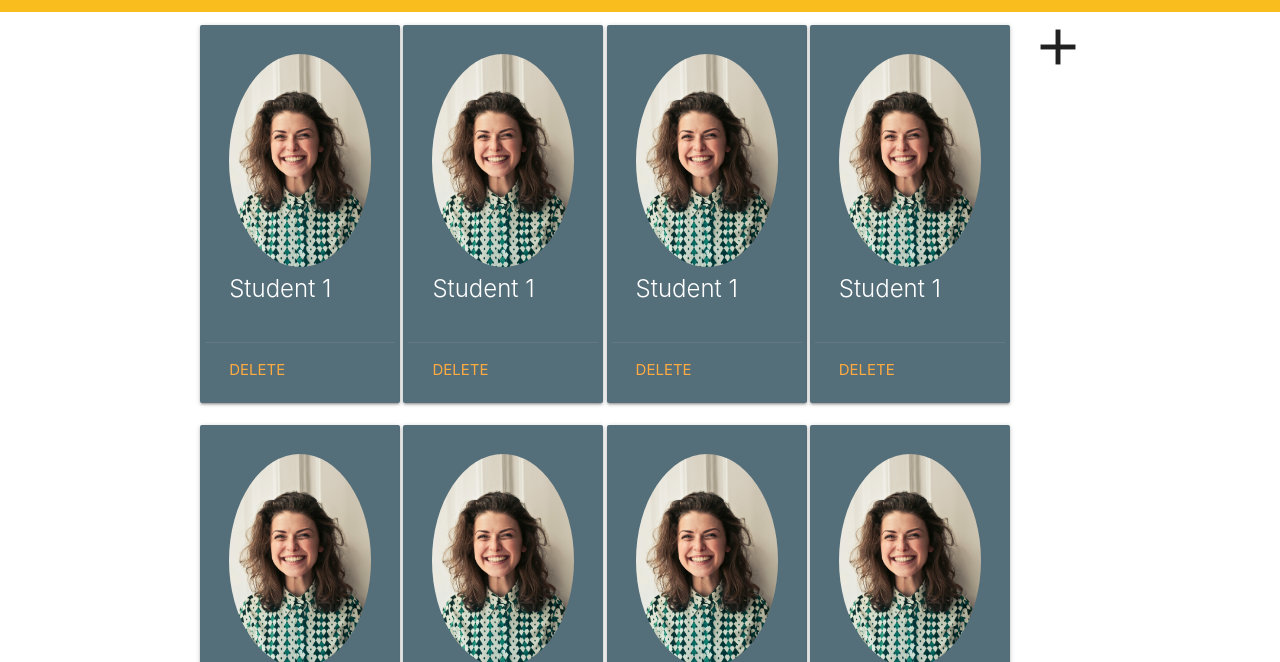
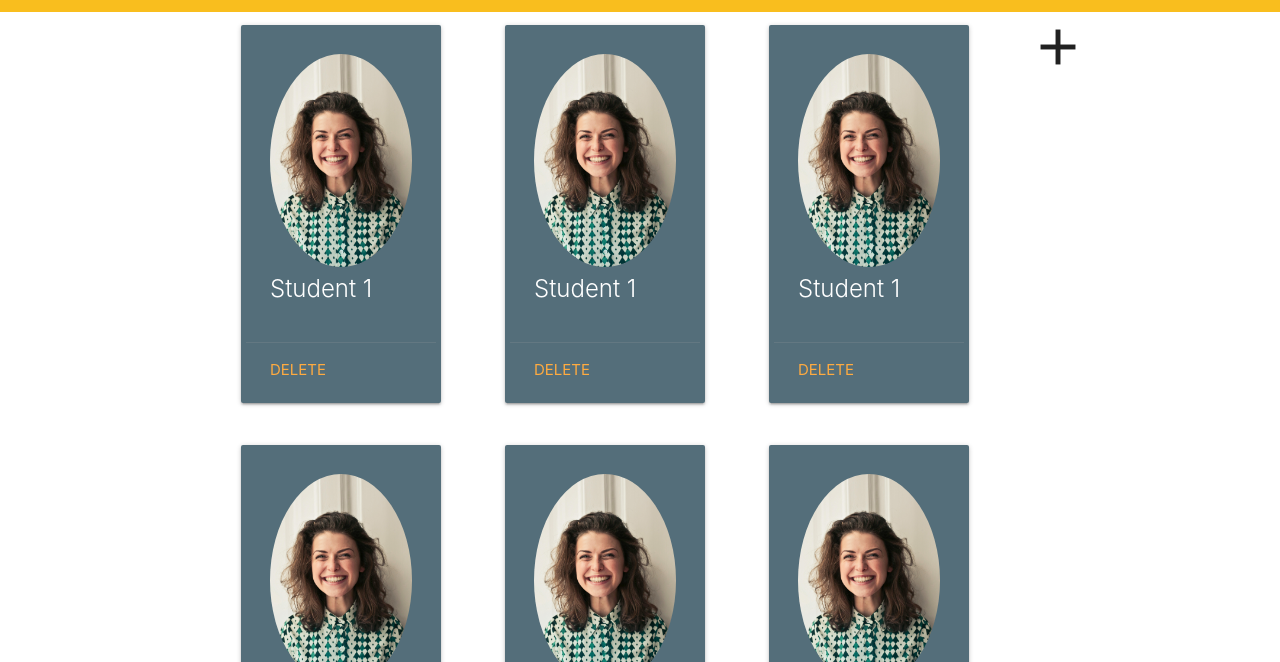
Before and after one commit to Morganp219/SocialMediaManager, a plain HTML site: page admin/users.html in a window 1280 px wide. Shown: the part 138-800 px from the top of the page. Drawn offline with nearby package versions, Linux system fonts and the light colour scheme.

Commit message:
Added Gap

```diff
--- a/admin/admin.css
+++ b/admin/admin.css
@@ -101,6 +101,7 @@
     flex-wrap: wrap;
     justify-content: space-evenly;
     align-items: center;
+    gap: 20px;
 }
 @media screen and (max-width: 1000px) {
     #cardholder {
```
